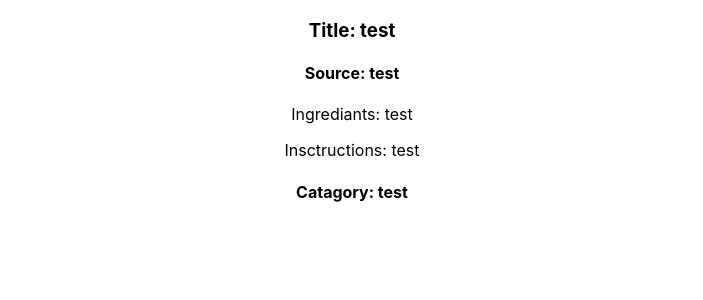
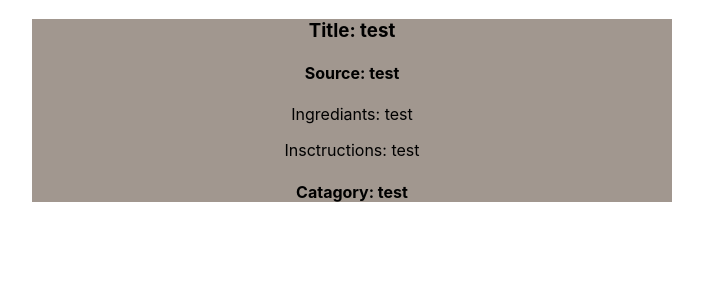
Before and after one commit to ft-bw-may-secret-family-recipes/front-end, a React (Create React App) app: page / in a window 1280 px wide. Shown: the top 300 px of the page, without its empty margins (288-991 px from the left). Built offline with nearby package versions, Linux system fonts and the light colour scheme.

Commit message:
testing styles and sizing

```diff
--- a/src/components/RecipeCard.js
+++ b/src/components/RecipeCard.js
@@ -1,15 +1,20 @@
 import React from 'react';
 import styled from 'styled-components';
 
+const Div = styled.div`
+    background-color: #A1978F;
+    width: 50%;
+    margin: auto;
+`;
 function Recipe() {
     return(
-        <div>
+        <Div>
             <h3>Title: test</h3>
             <h4>Source: test</h4>
             <p>Ingrediants: test</p>
             <p>Insctructions: test</p>
             <h4>Catagory: test</h4>
-        </div>
+        </Div>
     )
 }
 
```
